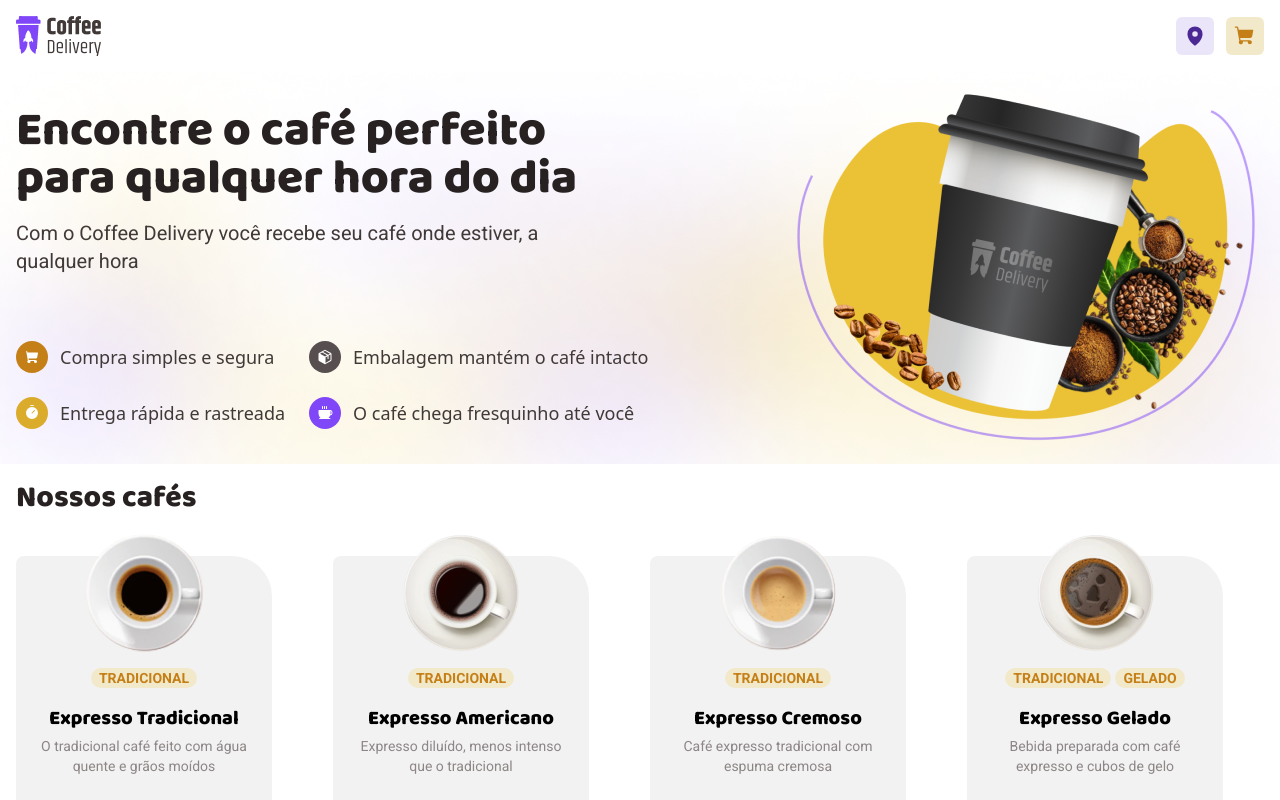
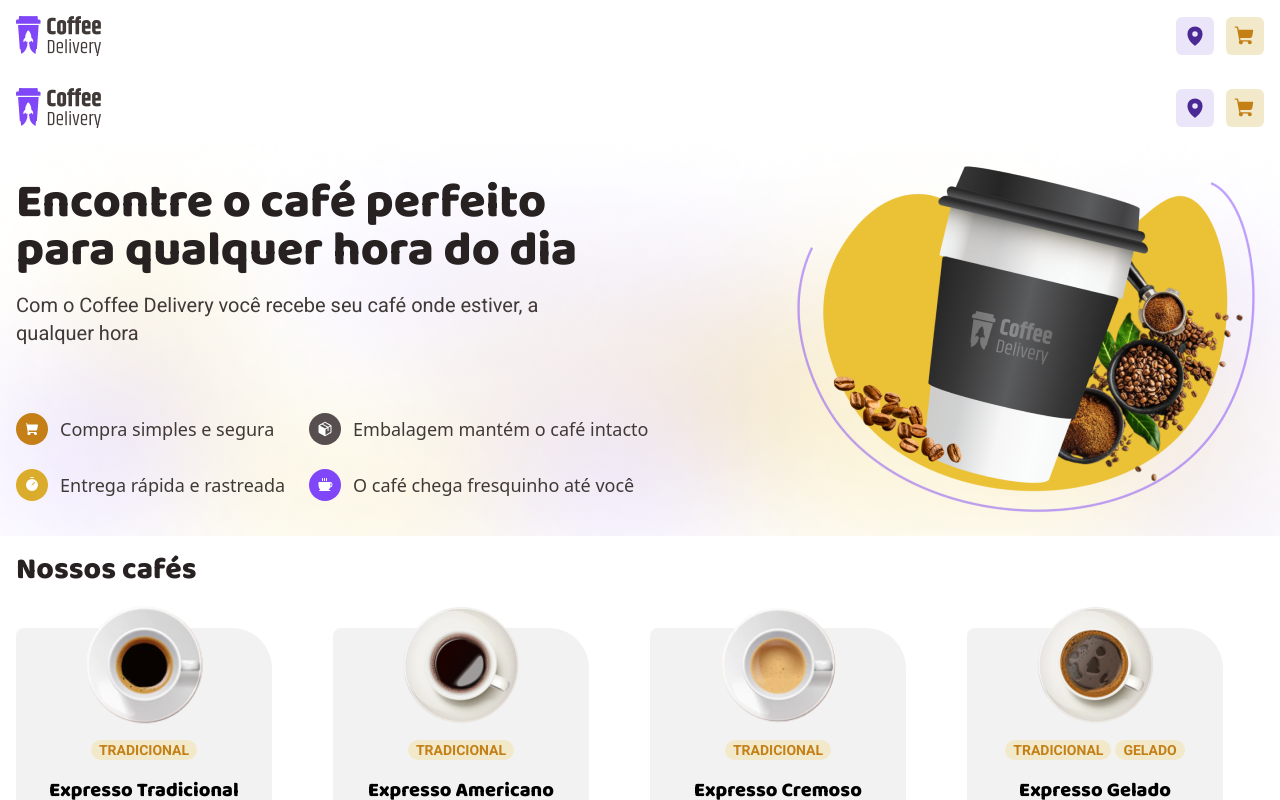
Before and after one commit to Murillou/coffee-delivery, a React (Vite) app: page / in a window 1280 px wide. Shown: the top 800 px of the page. Built offline with nearby package versions, Linux system fonts and the light colour scheme; no server answers.

Commit message:
[feat] adicionando um component header padrão nas rotas com outlet

```diff
--- a/src/App.tsx
+++ b/src/App.tsx
@@ -1,5 +1,5 @@
 import { BrowserRouter } from 'react-router-dom';
-import { Router } from './components/Router/Router';
+import { Router } from './Router';
 
 export function App() {
   return (
--- /dev/null
+++ b/src/Router.tsx
@@ -0,0 +1,15 @@
+import { Routes, Route } from 'react-router-dom';
+import { Home } from './pages/Home';
+import { Cart } from './pages/Cart';
+import { DefaultLayout } from './layouts/DefaultLayout';
+
+export function Router() {
+  return (
+    <Routes>
+      <Route path="/" element={<DefaultLayout />}>
+        <Route path="/" element={<Home />} />
+        <Route path="/cart" element={<Cart />} />
+      </Route>
+    </Routes>
+  );
+}
--- a/src/components/Router/Router.tsx
+++ /dev/null
@@ -1,12 +0,0 @@
-import { Routes, Route } from 'react-router-dom';
-import { Home } from '../../pages/Home';
-import { Cart } from '../../pages/Cart';
-
-export function Router() {
-  return (
-    <Routes>
-      <Route path="/" element={<Home />} />
-      <Route path="/cart" element={<Cart />} />
-    </Routes>
-  );
-}
--- /dev/null
+++ b/src/layouts/DefaultLayout.tsx
@@ -0,0 +1,11 @@
+import { Outlet } from 'react-router-dom';
+import { Header } from '../components/Header/Header';
+
+export function DefaultLayout() {
+  return (
+    <div>
+      <Header />
+      <Outlet />
+    </div>
+  );
+}
```
